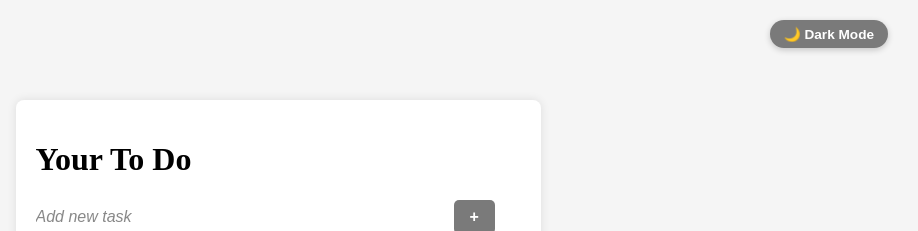
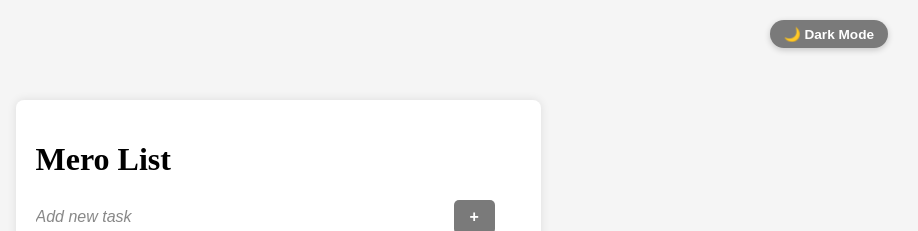
Before and after one commit to upendrakda/To-Do-List, a React (Vite) app: page / in a window 1280 px wide. Shown: the top 231 px of the page, without its empty margins (362-1280 px from the left). Built offline with nearby package versions, Linux system fonts and the light colour scheme.

Commit message:
Update App Name to Mero List

```diff
--- a/src/App.jsx
+++ b/src/App.jsx
@@ -81,7 +81,7 @@ function App() {
       </div>
       <div className={`container ${theme}`}>
         <div className="content">
-          <h1>Your To Do</h1>
+          <h1>Mero List</h1>
           <input
             type="text"
             className='input'
```
